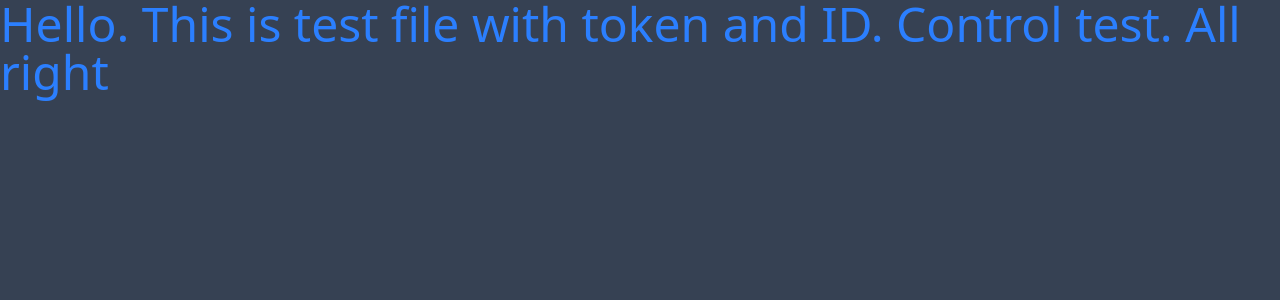
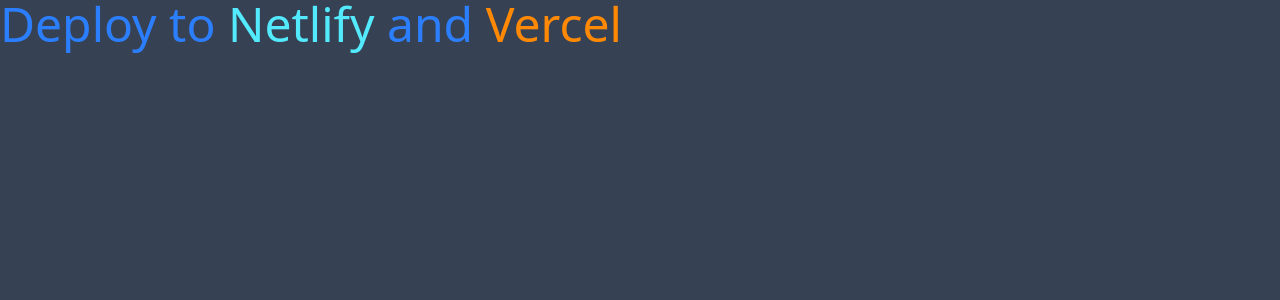
Before and after one commit to KirillStetsenko/on-track, a Vue app: page / in a window 1280 px wide. Shown: the top 300 px of the page. Built offline with nearby package versions, Linux system fonts and the light colour scheme.

Commit message:
deploy to netlify and vercel

```diff
--- a/src/App.vue
+++ b/src/App.vue
@@ -3,7 +3,8 @@
 <template>
   <div class="bg-gray-700 h-screen">
     <h1 class="text-5xl text-blue-500">
-      Hello. This is test file with token and ID. Control test. All right
+      Deploy to <span class="text-cyan-300">Netlify</span> and
+      <span class="text-orange-400"> Vercel </span>
     </h1>
   </div>
 </template>
```
